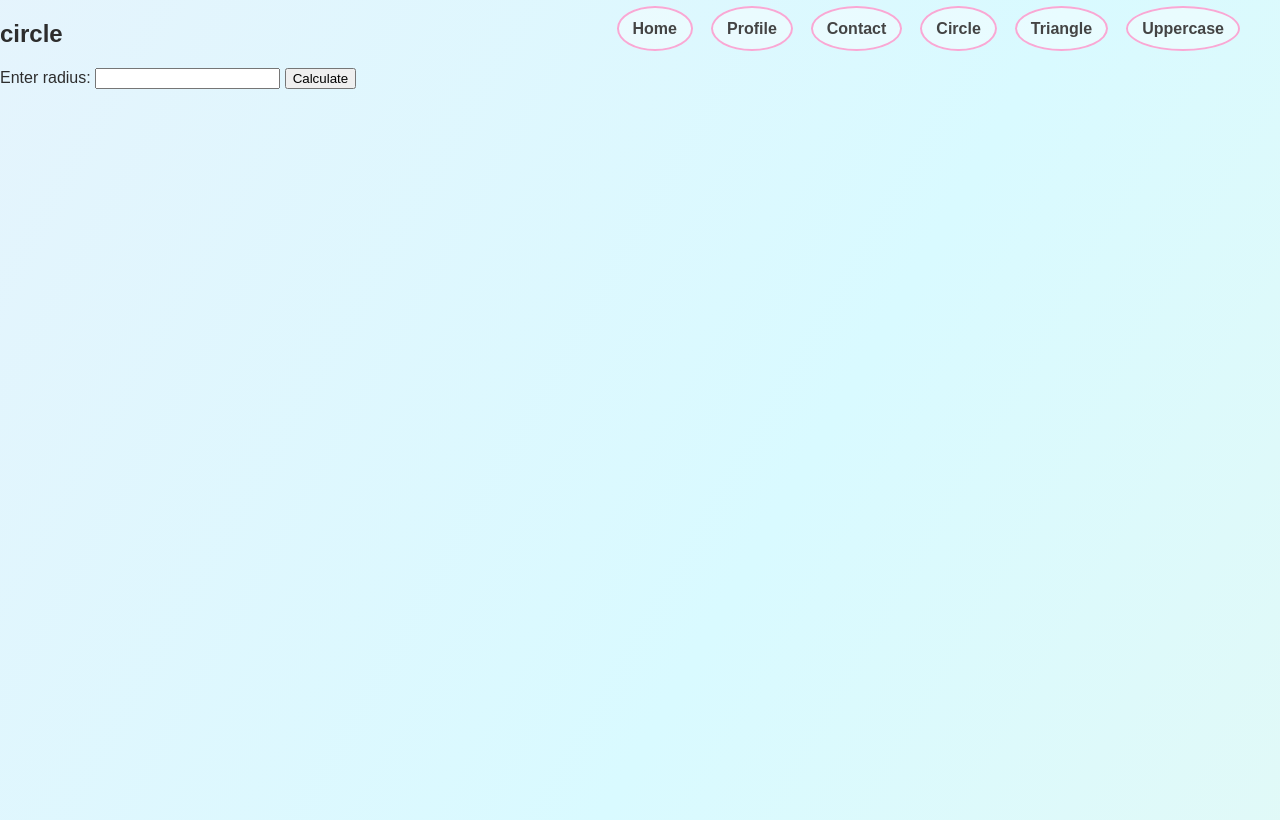
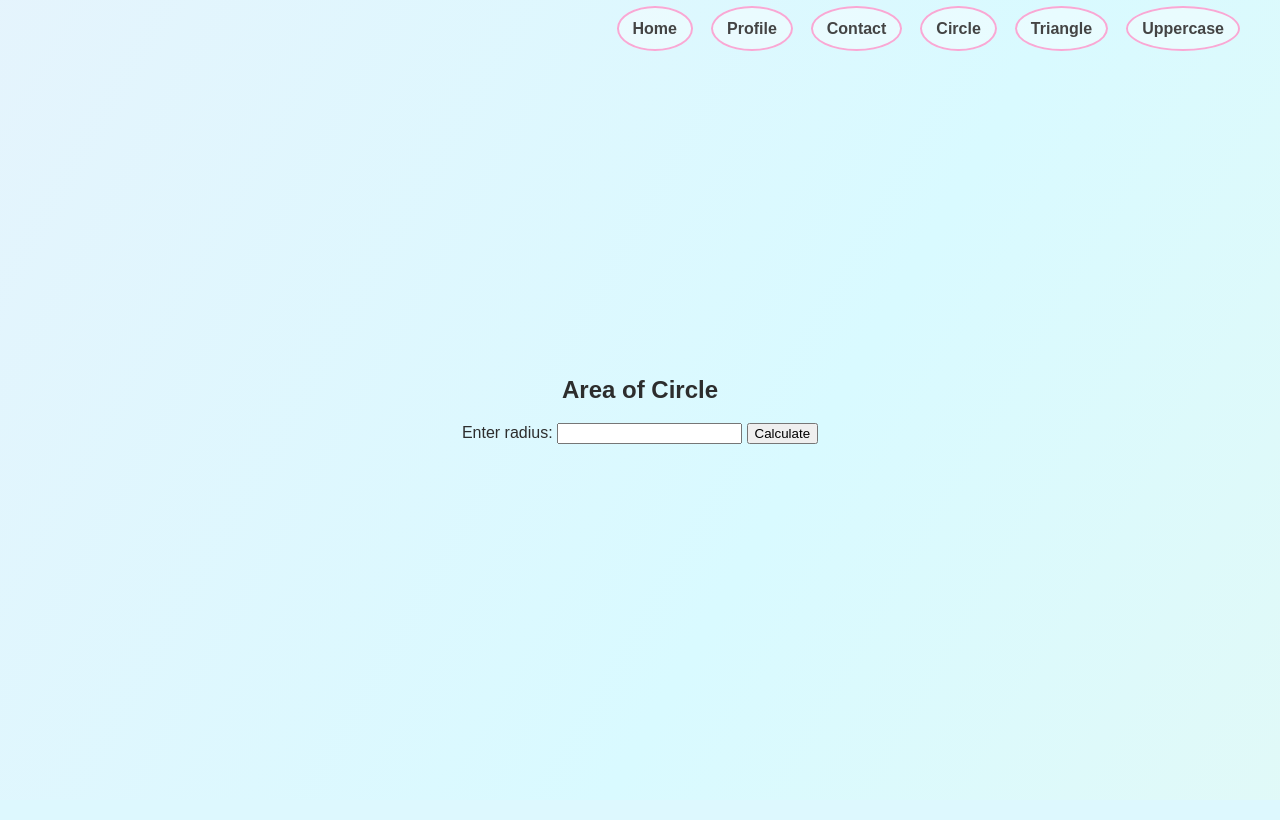
Before and after one commit to rasmine-b/personal_portfolio, a Flask app: page /circle in a window 1280 px wide. After the commit the page ends 444 px from the top, so only its background shows below. Run offline with Flask 3, Linux system fonts and the light colour scheme.

Commit message:
fixed the computations

```diff
--- a/Flask_Intro/static/style.css
+++ b/Flask_Intro/static/style.css
@@ -232,3 +232,8 @@ nav ul li a:hover {
     text-align: center;
   }
 }
+
+/* hide navbar on the Home page if you make Home extend base.html later */
+body.home nav {
+  display: none;
+}
--- a/Flask_Intro/templates/circle.html
+++ b/Flask_Intro/templates/circle.html
@@ -1,6 +1,7 @@
 {% extends "base.html" %}
 {% block content %}
-<h2>circle</h2>
+<section class="section fade-in">
+    <h2>Area of Circle</h2>
     <form method="POST">
         <label for="radius">Enter radius:</label>
         <input type="number" name="radius" id="radius" step="any" required>
@@ -10,4 +11,5 @@
     {% if area %}
     <p>Area: {{ area }}</p>
     {% endif %}
+</section>
 {% endblock %}
--- a/Flask_Intro/templates/touppercase.html
+++ b/Flask_Intro/templates/touppercase.html
@@ -1,5 +1,6 @@
 {% extends "base.html" %}
 {% block content %}
+<section class="section fade-in">
     <h2>Convert Text to Uppercase</h2>
     <form method="POST">
         <label for="text">Enter text:</label>
@@ -10,4 +11,5 @@
     {% if result %}
     <p>Uppercase: {{ result }}</p>
     {% endif %}
+</section>
 {% endblock %}
--- a/Flask_Intro/templates/triangle.html
+++ b/Flask_Intro/templates/triangle.html
@@ -1,15 +1,19 @@
 {% extends "base.html" %}
 {% block content %}
-<h2>triangle</h2>
+<section class="section fade-in">
+    <h2>Area of Triangle</h2>
     <form method="POST">
         <label for="base">Enter base:</label>
         <input type="number" name="base" id="base" step="any" required>
+
         <label for="height">Enter height:</label>
         <input type="number" name="height" id="height" step="any" required>
+
         <button type="submit">Calculate</button>
     </form>
 
     {% if area %}
     <p>Area: {{ area }}</p>
     {% endif %}
+</section>
 {% endblock %}
```
Lines whose indentation alone changed are shown as unchanged.
